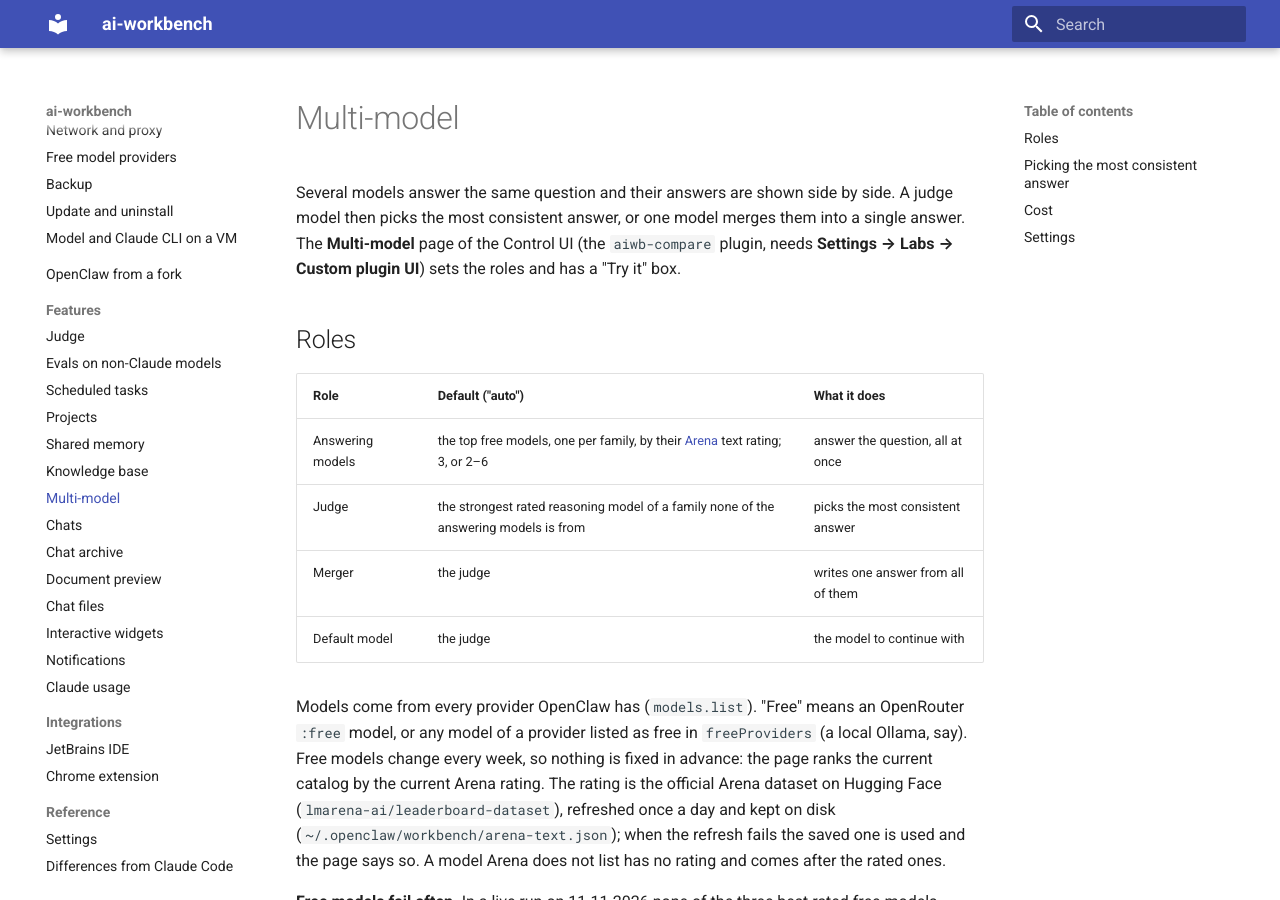
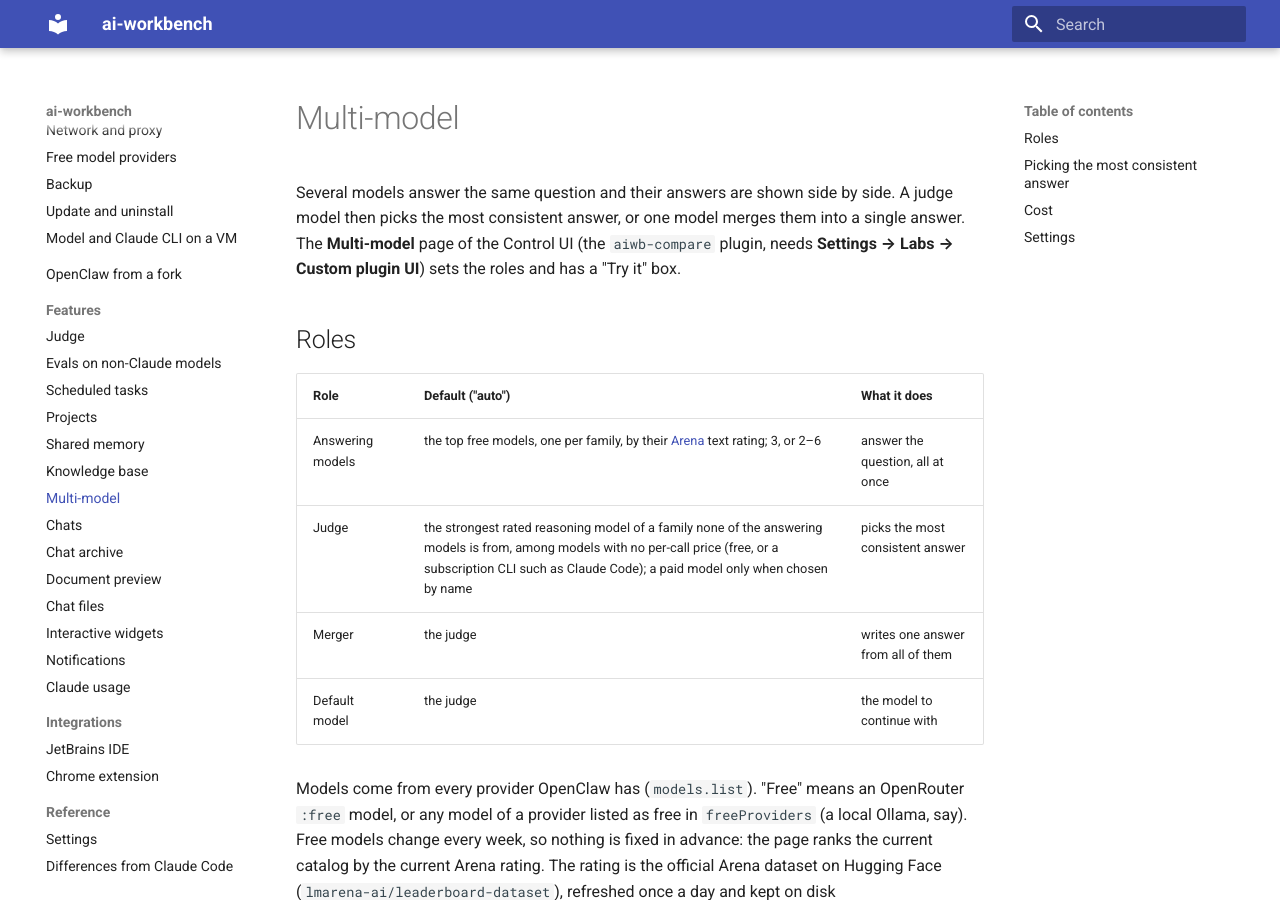
Before and after one commit to SingularBunny/ai-workbench, an MkDocs documentation site: the page built from docs/features/multi-model.md, in a window 1280 px wide and 900 px high. Built offline with MkDocs 1.6.1 and Material for MkDocs 9.7.7, drawn with Linux system fonts in a browser that asks for light colours.

Commit message:
Multi-model docs: the automatic judge costs nothing per call

```diff
--- a/docs/features/multi-model.md
+++ b/docs/features/multi-model.md
@@ -9,7 +9,7 @@ most consistent answer, or one model merges them into a single answer. The **Mul
 | Role | Default ("auto") | What it does |
 |---|---|---|
 | Answering models | the top free models, one per family, by their [Arena](https://arena.ai) text rating; 3, or 2–6 | answer the question, all at once |
-| Judge | the strongest rated reasoning model of a family none of the answering models is from | picks the most consistent answer |
+| Judge | the strongest rated reasoning model of a family none of the answering models is from, among models with no per-call price (free, or a subscription CLI such as Claude Code); a paid model only when chosen by name | picks the most consistent answer |
 | Merger | the judge | writes one answer from all of them |
 | Default model | the judge | the model to continue with |
 
```
